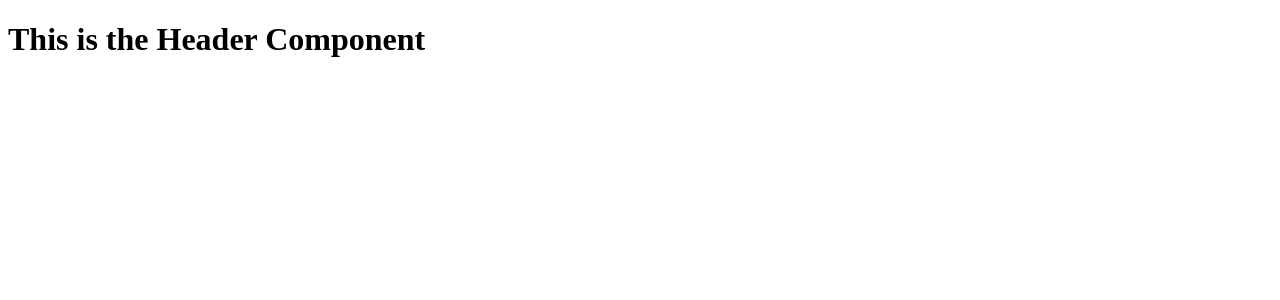
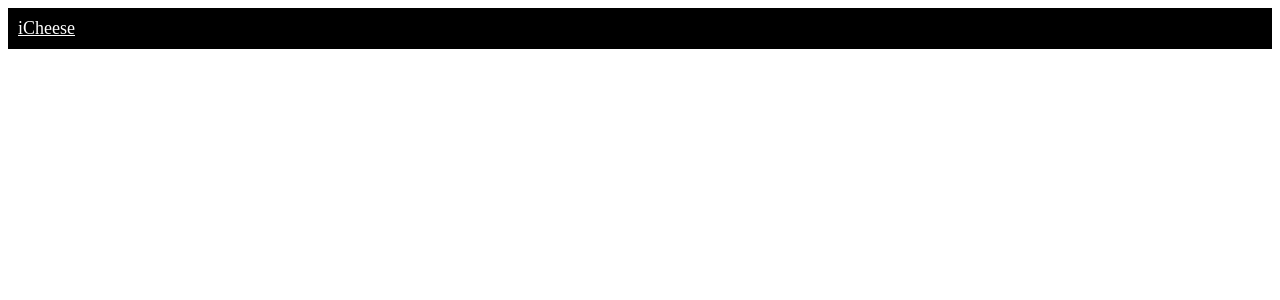
Before and after one commit to isaacasher97/cheeseAppFrontEnd, a React (Create React App) app: page /create in a window 1280 px wide. Shown: the top 300 px of the page. Built offline with nearby package versions, Linux system fonts and the light colour scheme.

Commit message:
added navbar with basic sass styling

```diff
--- a/src/App.js
+++ b/src/App.js
@@ -1,6 +1,6 @@
 import { Outlet } from "react-router-dom"
 import Header from "./components/Header"
-
+import "../src/styles.scss"
 function App() {
   return (
     <div className="App">
--- a/src/components/Header.js
+++ b/src/components/Header.js
@@ -1,5 +1,13 @@
+import { Link } from "react-router-dom"
+
 function Header(props) {
-    return <h1>This is the Header Component</h1>
-  }
+  return (
+    <nav className="nav">
+      <Link to="/">
+        <div>iCheese</div>
+      </Link>
+    </nav>
+  )
+}
 
-  export default Header;
+export default Header
--- /dev/null
+++ b/src/styles.scss
@@ -0,0 +1,33 @@
+// --------------------------
+// VARIABLES
+// --------------------------
+$maincolor: black;
+$contrastcolor: white;
+
+@mixin white-text-black-bg {
+  color: $contrastcolor;
+  background-color: $maincolor;
+}
+
+@mixin black-test-white-bg {
+  color: $maincolor;
+  background-color: $contrastcolor;
+}
+
+// --------------------------
+// Header
+// --------------------------
+
+nav {
+  @include white-text-black-bg;
+  display: flex;
+  justify-content: flex-start;
+
+  a {
+    @include white-text-black-bg;
+    div {
+      margin: 10px;
+      font-size: large;
+    }
+  }
+}
```
